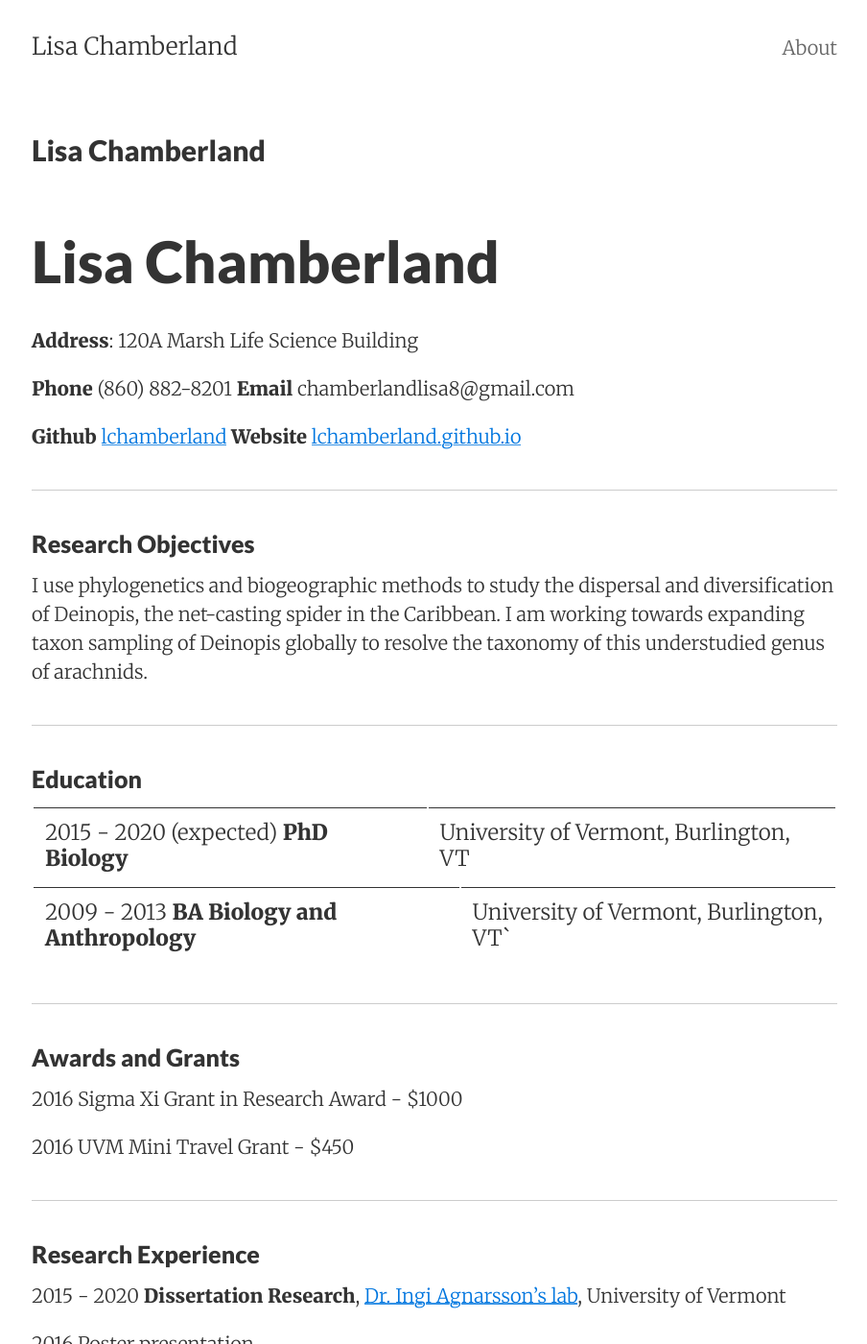
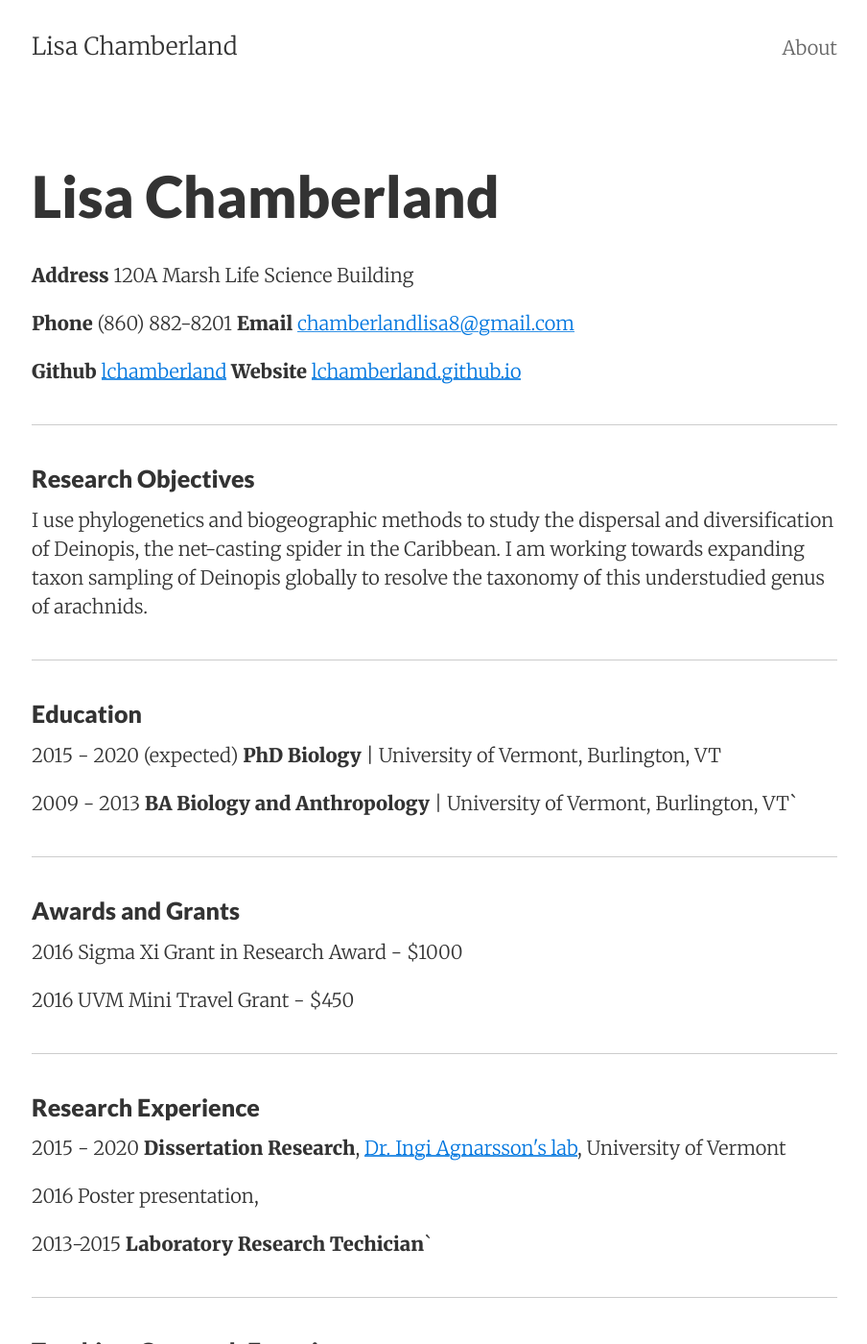
Before and after one commit to lchamberland/lchamberland.github.io, a Jekyll site: the page built from CV.md, in a window 1280 px wide and 1400 px high. Shown: the whole window at 96% size, without its empty margins (187-1091 px from the left). Built offline with Jekyll 4.4.1, drawn with Linux system fonts in a browser that asks for light colours; our own code applies the rules of GitHub Pages for plain Markdown files; some of the changed lines change nothing that is shown.

Commit message:
Update CV.md

````diff
--- a/CV.md
+++ b/CV.md
@@ -1,72 +1,38 @@
-# Lisa Chamberland
-
-**Address**: 120A Marsh Life Science Building
-
-**Phone** (860) 882-8201     **Email** chamberlandlisa8@gmail.com
-
-**Github** [lchamberland](https://github.com/lchamberland)     **Website** [lchamberland.github.io](https://lchamberland.github.io)
-
-------
-
-### Research Objectives
-
-I use phylogenetics and biogeographic methods to study the dispersal and diversification of Deinopis, the net-casting spider in the Caribbean. I am working towards expanding taxon sampling of Deinopis globally to resolve the taxonomy of this understudied genus of arachnids.
-
-------
-
-### Education
-
-2015 - 2020 (expected)	**PhD Biology**  | University of Vermont, Burlington, VT
-
-2009 - 2013 			**BA Biology and Anthropology** | University of Vermont, Burlington, VT`
-
-------
-
-### Awards and Grants
-
-2016					Sigma Xi Grant in Research Award - $1000
-
-2016					UVM Mini Travel Grant - $450
-
-------
-
-### Research Experience
-
-2015 - 2020         **Dissertation Research**,  [Dr. Ingi Agnarsson's lab](https://www.uvm.edu/~biology/?Page=faculty/agnarsson.php&SM=facultysubmenu.html), University of Vermont
-
-2016					Poster presentation,
-
-2013-2015				**Laboratory Research Techician**`
-
-------
-
-### Teaching, Outreach Experience
-
-2015, 2016, 2017			**Graduate Teaching Assistant**, Introduction to General Biology 002
-
-2016					**Graduate Teaching Assistant**, Ecology and Evolution
-
-2015 					**Graduate Teaching Assistant**, Field Zoology
-
-2013-2016				**Mentor**, Exchange program for high school students from Puerto Rico
-
-2013 - 2014				**Upward Bound Teacher**, Spiders of Vermont course
-
-------
+<h1>Lisa Chamberland</h1>
+<p><strong>Address</strong> 120A Marsh Life Science Building</p>
+<p><strong>Phone</strong> (860) 882-8201     <strong>Email</strong> <a href='mailto:chamberlandlisa8@gmail.com' target='_blank' >chamberlandlisa8@gmail.com</a></p>
+<p><strong>Github</strong> <a href='https://github.com/lchamberland'>lchamberland</a>     <strong>Website</strong> <a href='https://lchamberland.github.io'>lchamberland.github.io</a> </p>
+<hr />
+<h3>Research Objectives</h3>
+<p>I use phylogenetics and biogeographic methods to study the dispersal and diversification of Deinopis, the net-casting spider in the Caribbean. I am working towards expanding taxon sampling of Deinopis globally to resolve the taxonomy of this understudied genus of arachnids.</p>
+<hr />
+<h3>Education</h3>
+<p>2015 - 2020 (expected)	<strong>PhD Biology</strong>  | University of Vermont, Burlington, VT</p>
+<p>2009 - 2013 			<strong>BA Biology and Anthropology</strong> | University of Vermont, Burlington, VT`</p>
+<hr />
+<h3>Awards and Grants</h3>
+<p>2016					Sigma Xi Grant in Research Award - $1000</p>
+<p>2016					UVM Mini Travel Grant - $450</p>
+<hr />
+<h3>Research Experience</h3>
+<p>2015 - 2020         <strong>Dissertation Research</strong>,  <a href='https://www.uvm.edu/~biology/?Page=faculty/agnarsson.php&SM=facultysubmenu.html'>Dr. Ingi Agnarsson&#39;s lab</a>, University of Vermont	</p>
+<p>2016					Poster presentation, </p>
+<p>2013-2015				<strong>Laboratory Research Techician</strong>`</p>
+<hr />
+<h3>Teaching, Outreach Experience</h3>
+<p>2015, 2016, 2017			<strong>Graduate Teaching Assistant</strong>, Introduction to General Biology 002</p>
+<p>2016					<strong>Graduate Teaching Assistant</strong>, Ecology and Evolution</p>
+<p>2015 					<strong>Graduate Teaching Assistant</strong>, Field Zoology</p>
+<p>2013-2016				<strong>Mentor</strong>, Exchange program for high school students from Puerto Rico</p>
+<p>2013 - 2014				<strong>Upward Bound Teacher</strong>, Spiders of Vermont course</p>
+<hr />
+<p></p>
+<p></p>
+<p></p>
+<p></p>
+<p></p>
+<p></p>
+<pre lang='undefined'>
 
 
-
-
-
-
-
-
-
-
-
-
-
-```
-
-
-```
+</pre>
````
